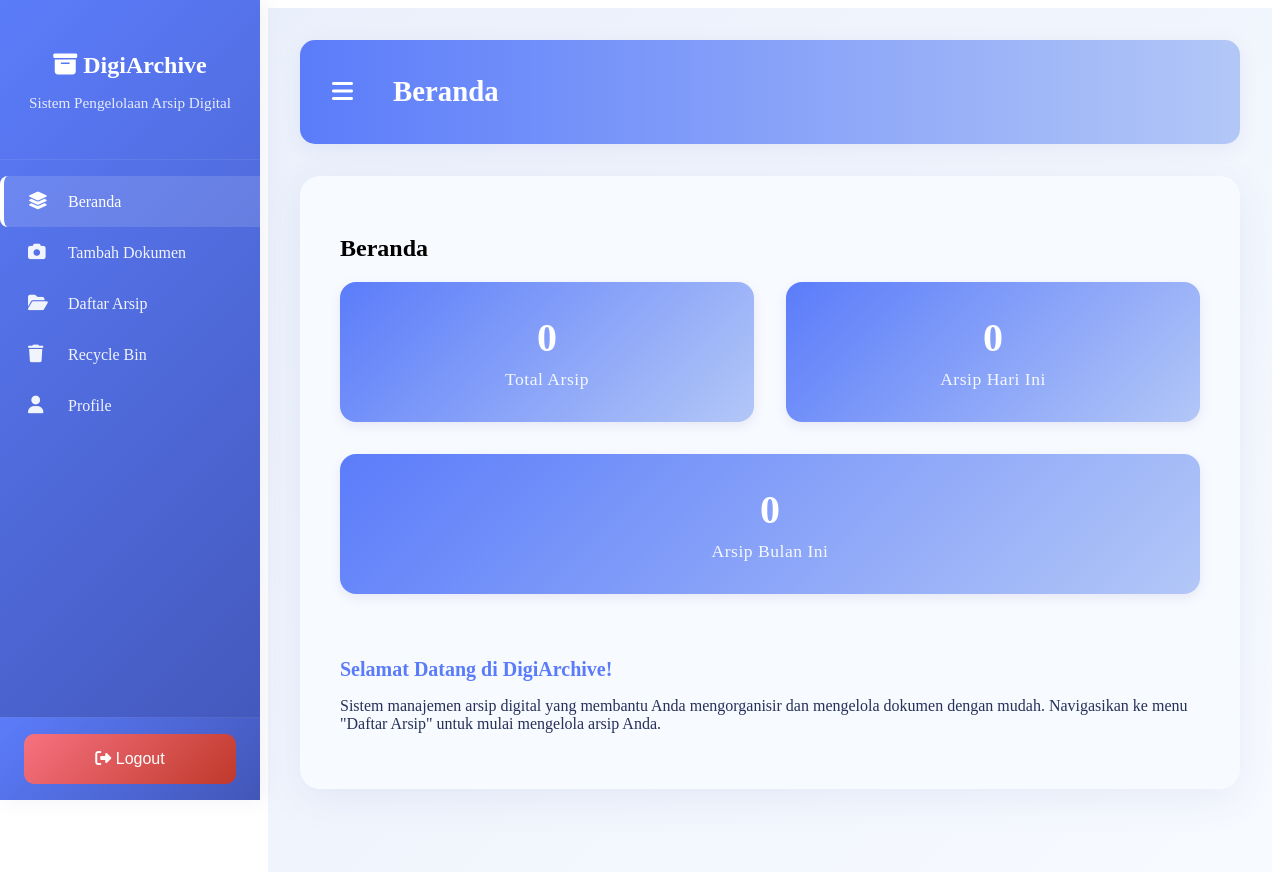
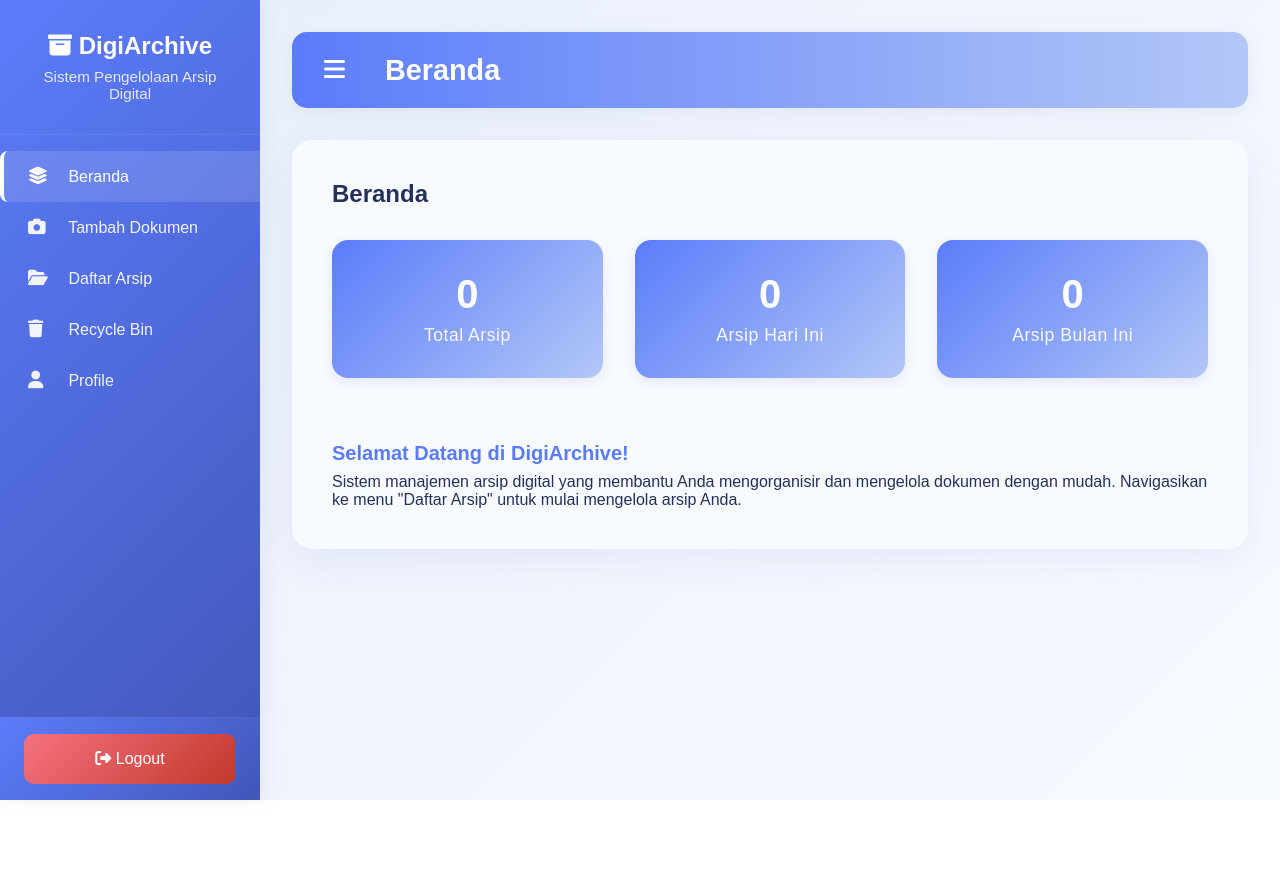
Before and after one commit to anisaramadhani/DigiArchive, a Next.js app: page /dashboard in a window 1280 px wide. After the commit the page ends 800 px from the top, so only its background shows below. Built offline with nearby package versions, Linux system fonts and the light colour scheme; no server answers; the database is empty; sample sign-in values are in the browser's storage.

Commit message:
Update CSS Beranda

```diff
--- a/app/Dashboard.tsx
+++ b/app/Dashboard.tsx
@@ -3,7 +3,7 @@ import { useState } from 'react';
 import { useRouter } from 'next/navigation'; // Use app-router navigation
 import Link from 'next/link'; // Link works with className in App Router
 import Image from 'next/image';
-import '../style/Dashboard.css';
+import '../style/Archive.css';
 
 type DashboardProps = {
   totalArsip?: number;
--- a/style/Archive.css
+++ b/style/Archive.css
@@ -172,6 +172,49 @@ body {
     box-shadow: 0 10px 40px rgba(80,80,160,0.08);
     padding: 2.5rem;
     margin-bottom: 2rem;
+}
+
+/* Dashboard Cards */
+.dashboard-cards {
+    display: flex;
+    gap: 2rem;
+    margin-bottom: 4rem;
+    flex-wrap: wrap;
+}
+.dashboard-card {
+    flex: 1;
+    min-width: 200px;
+    text-align: center;
+    border-radius: 16px;
+    box-shadow: 0 4px 12px rgba(80,80,160,0.1);
+    padding: 2rem 2.5rem;
+    background: linear-gradient(135deg, var(--primary) 0%, var(--accent) 100%);
+    color: #fff;
+    position: relative;
+    opacity: 1;
+    transform: scale(1);
+    transition: all 0.3s cubic-bezier(0.4, 0, 0.2, 1);
+    cursor: pointer;
+}
+.dashboard-card.show {
+    opacity: 1;
+    transform: scale(1);
+}
+.dashboard-card:hover {
+    box-shadow: 0 12px 32px rgba(80,80,160,0.2);
+    transform: scale(1.05);
+    background: linear-gradient(135deg, var(--primary-dark) 0%, var(--primary) 100%);
+}
+
+.dashboard-card-value {
+    font-size: 2.5rem;
+    font-weight: bold;
+    margin-bottom: 0.5rem;
+}
+.dashboard-card-label {
+    font-size: 1.1rem;
+    letter-spacing: 0.5px;
+    opacity: 0.92;
 }
 
 /* Archive Management Specific Styles */
--- a/style/Dashboard.css
+++ /dev/null
@@ -1,245 +0,0 @@
-/* Color Palette */
-:root {
-  --primary: #5b7cfa;
-  --primary-dark: #4256b8;
-  --accent: #b3c7f7;
-  --accent2: #eaf0fb;
-  --success: #3ecf8e;
-  --danger: #f67280;
-  --warning: #ffe082;
-  --text-dark: #263159;
-  --text-accent: #4a6fa5;
-  --background: #f7faff;
-  --border: #dde6f7;
-}
-
-/* Sidebar Styles */
-.sidebar {
-    position: fixed;
-    left: 0;
-    top: 0;
-    width: 260px;
-    height: 100vh;
-    background: linear-gradient(135deg, var(--primary) 0%, var(--primary-dark) 100%);
-    box-shadow: 4px 0 20px rgba(80,80,160,0.08);
-    z-index: 1000;
-    transition: transform 0.3s ease;
-    display: flex;
-    flex-direction: column;
-}
-
-.sidebar.collapsed {
-    transform: translateX(-260px);
-}
-
-.sidebar-header {
-    padding: 2rem 1.5rem;
-    border-bottom: 1px solid rgba(255,255,255,0.08);
-    text-align: center;
-    flex-shrink: 0;
-}
-
-.sidebar-header h1 {
-    color: #fff;
-    font-size: 1.5rem;
-    font-weight: 700;
-    margin-bottom: 0.5rem;
-}
-
-.sidebar-header p {
-    color: rgba(255,255,255,0.85);
-    font-size: 0.95rem;
-}
-
-.sidebar-nav {
-    padding: 1rem 0;
-    flex: 1;
-    overflow-y: auto;
-}
-
-.nav-item {
-    display: block;
-    padding: 1rem 1.5rem;
-    color: rgba(255,255,255,0.92);
-    text-decoration: none;
-    transition: all 0.3s;
-    border-left: 4px solid transparent;
-    font-weight: 500;
-    border-radius: 8px 0 0 8px;
-}
-
-.nav-item:hover, .nav-item.active {
-    background: rgba(255,255,255,0.13);
-    color: #fff;
-    border-left-color: #fff;
-}
-
-.nav-item i {
-    width: 20px;
-    margin-right: 1rem;
-    font-size: 1.1rem;
-}
-
-.sidebar-footer {
-    padding: 1rem 1.5rem;
-    border-top: 1px solid rgba(255,255,255,0.08);
-    background: linear-gradient(135deg, var(--primary) 0%, var(--primary-dark) 100%);
-    flex-shrink: 0;
-}
-
-.logout-btn {
-    display: block;
-    width: 100%;
-    padding: 1rem;
-    background: linear-gradient(135deg, var(--danger), #c0392b);
-    color: #fff;
-    border-radius: 10px;
-    text-align: center;
-    border: none;
-    cursor: pointer;
-    font-size: 1rem;
-    font-weight: 500;
-    transition: box-shadow 0.2s, transform 0.2s;
-}
-
-.logout-btn:hover {
-    transform: translateY(-2px) scale(1.03);
-    box-shadow: 0 4px 15px rgba(231,76,60,0.18);
-}
-
-/* Main Content */
-.main-content {
-    margin-left: 260px;
-    padding: 2rem;
-    transition: margin-left 0.3s;
-    min-height: 100vh;
-    background: linear-gradient(135deg, var(--accent2) 0%, var(--background) 100%);
-}
-
-.main-content.expanded {
-    margin-left: 0;
-}
-
-/* Top Bar */
-.top-bar {
-    background: linear-gradient(90deg, var(--primary) 0%, var(--accent) 100%);
-    border-radius: 15px;
-    padding: 1rem 1.5rem;
-    margin-bottom: 2rem;
-    display: flex;
-    align-items: center;
-    box-shadow: 0 4px 20px rgba(80,80,160,0.08);
-}
-
-.menu-toggle {
-    background: none;
-    border: none;
-    color: #fff;
-    font-size: 1.5rem;
-    cursor: pointer;
-    margin-right: 1rem;
-    padding: 0.5rem;
-    border-radius: 8px;
-    transition: background 0.3s;
-}
-
-.menu-toggle:hover {
-    background: rgba(255,255,255,0.13);
-}
-
-.page-title {
-    color: #fff;
-    font-size: 1.8rem;
-    font-weight: 700;
-    margin-left: 1rem;
-}
-
-/* Content Card */
-.content-card {
-    background: var(--background);
-    backdrop-filter: blur(10px);
-    border-radius: 20px;
-    box-shadow: 0 10px 40px rgba(80,80,160,0.08);
-    padding: 2.5rem;
-    margin-bottom: 2rem;
-}
-
-/* Dashboard Cards */
-.dashboard-cards {
-    display: flex;
-    gap: 2rem;
-    margin-bottom: 4rem;
-    flex-wrap: wrap;
-}
-.dashboard-card {
-    flex: 1;
-    min-width: 200px;
-    text-align: center;
-    border-radius: 16px;
-    box-shadow: 0 4px 12px rgba(80,80,160,0.1);
-    padding: 2rem 2.5rem;
-    background: linear-gradient(135deg, var(--primary) 0%, var(--accent) 100%);
-    color: #fff;
-    position: relative;
-    opacity: 1;
-    transform: scale(1);
-    transition: all 0.3s cubic-bezier(0.4, 0, 0.2, 1);
-    cursor: pointer;
-}
-.dashboard-card.show {
-    opacity: 1;
-    transform: scale(1);
-}
-.dashboard-card:hover {
-    box-shadow: 0 12px 32px rgba(80,80,160,0.2);
-    transform: scale(1.05);
-    background: linear-gradient(135deg, var(--primary-dark) 0%, var(--primary) 100%);
-}
-
-.dashboard-card-value {
-    font-size: 2.5rem;
-    font-weight: bold;
-    margin-bottom: 0.5rem;
-}
-.dashboard-card-label {
-    font-size: 1.1rem;
-    letter-spacing: 0.5px;
-    opacity: 0.92;
-}
-
-/* Responsive */
-@media (max-width: 1100px) {
-    .dashboard-cards {
-        flex-direction: column;
-        gap: 1.2rem;
-    }
-    .main-content {
-        padding: 1rem;
-    }
-    .content-card {
-        padding: 1.2rem;
-    }
-}
-@media (max-width: 900px) {
-    .sidebar {
-        width: 200px;
-    }
-    .main-content {
-        margin-left: 0;
-        padding: 1rem;
-    }
-    .sidebar.collapsed {
-        transform: translateX(-200px);
-    }
-}
-@media (max-width: 600px) {
-    .top-bar {
-        flex-direction: column;
-        align-items: flex-start;
-        padding: 0.7rem 0.7rem;
-    }
-    .page-title {
-        font-size: 1.2rem;
-        margin-left: 0.5rem;
-    }
-}
```
